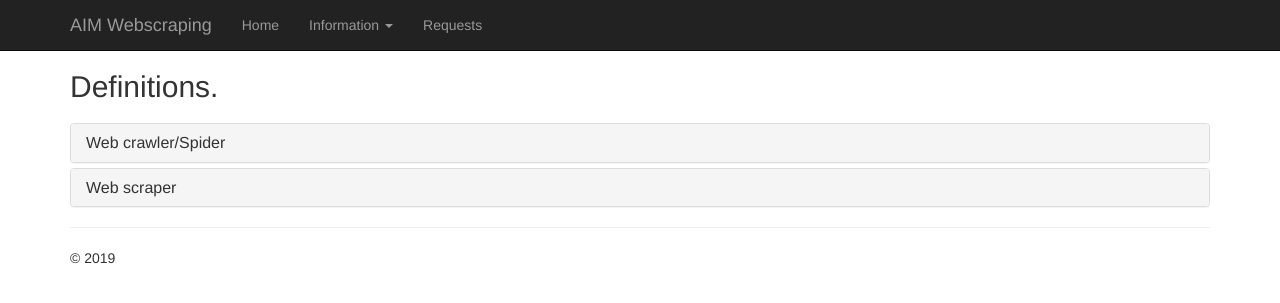
After one commit to avandinter/AIMWebScraping, a Flask app: page /information/definitions in a window 1280 px wide. The commit adds this page. Shown: the top 303 px of the page. Run offline with Flask 2, Linux system fonts and the light colour scheme; parts of the project's set-up code (start-up, migrations or seed data) failed here and were passed over; some libraries are stand-ins or nearby versions.

Commit message:
adding definition content

```diff
--- /dev/null
+++ b/AIMWebScraping/AIMWebScraping/templates/definitions.html
@@ -0,0 +1,144 @@
+{% extends "layout.html" %}
+
+{% block content %}
+
+<h2>{{ title }}.</h2>
+<h3>{{ message }}</h3>
+
+<div class="panel-group" id="definition_accordion">
+	<div class="panel panel-default">
+		<div class="panel-heading">
+			<h2 class="panel-title">
+				<a data-toggle="collapse" data-parent="#definition_accordion" href="#collapse_crawler">
+					Web crawler/Spider
+				</a>
+			</h2>
+		</div>
+		<div id="collapse_crawler" class="panel-collapse collapse">
+			<br />
+			<blockquote>
+				<p>A bot that systematically browses the internet with the intent of indexing pages</p>
+			</blockquote>
+
+				<div class="panel-group" id="crawler_accordion" style="padding: 10px;">
+					<div class="panel panel-default">
+						<div class="panel-heading">
+							<h4 class="panel-title">
+								<a data-toggle="collapse" data-parent="#crawler_accordion" href="#collapse_crawler_selection">
+									Selection Policy
+								</a>
+							</h4>
+						</div>
+						<div id="collapse_crawler_selection" class="panel-collapse collapse">
+							<blockquote>
+								<p>States how a given bot evaluates the importance of a given page for the purpose of prioritization</p>
+							</blockquote>
+						</div>
+					</div>
+					<div class="panel panel-default">
+						<div class="panel-heading">
+							<h4 class="panel-title">
+								<a data-toggle="collapse" data-parent="#crawler_accordion" href="#collapse_crawler_revisit">
+									Revisit Policy
+								</a>
+							</h4>
+						</div>
+						<div id="collapse_crawler_revisit" class="panel-collapse collapse">
+							<blockquote>
+								<p>States how frequently a given bot will go back to a previously indexed page to detect changes</p>
+							</blockquote>
+						</div>
+					</div>
+					<div class="panel panel-default">
+						<div class="panel-heading">
+							<h4 class="panel-title">
+								<a data-toggle="collapse" data-parent="#crawler_accordion" href="#collapse_crawler_polite">
+									Politeness Policy
+								</a>
+							</h4>
+						</div>
+						<div id="collapse_crawler_polite" class="panel-collapse collapse">
+							<blockquote>
+								<p>States how the bot will avoid overloading pages or cause undue stress on a web server</p>
+							</blockquote>
+						</div>
+					</div>
+					<div class="panel panel-default">
+						<div class="panel-heading">
+							<h4 class="panel-title">
+								<a data-toggle="collapse" data-parent="#crawler_accordion" href="#collapse_crawler_parallelization">
+									Parallelization Policy
+								</a>
+							</h4>
+						</div>
+						<div id="collapse_crawler_parallelization" class="panel-collapse collapse">
+							<blockquote>
+								<p>Defines how bots are distributed and coordinated</p>
+							</blockquote>
+						</div>
+					</div>
+				</div>
+		</div>
+	</div>
+	<div class="panel panel-default">
+		<div class="panel-heading">
+			<h2 class="panel-title">
+				<a data-toggle="collapse" data-parent="#definition_accordion" href="#collapse_scraper">
+					Web scraper
+				</a>
+			</h2>
+		</div>
+		<div id="collapse_scraper" class="panel-collapse collapse">
+			<br />
+			<blockquote>
+				<p>The process of extracting information such as images, pricing information, or text from web pages</p>
+			</blockquote>
+			<div class="panel-group" id="scraper_accordion">
+				<div class="panel panel-default">
+					<div class="panel-heading">
+						<h4 class="panel-title">
+							<a data-toggle="collapse" data-parent="#scraper_accordion" href="#collapse_scraper_human">
+								Human Copy and Paste
+							</a>
+						</h4>
+					</div>
+					<div id="collapse_scraper_human" class="panel-collapse collapse">
+						<blockquote>
+							<p>The manual extraction of information from a page. This will sometimes be required if a page creates barriers against automated scraping</p>
+						</blockquote>
+					</div>
+				</div>
+				<div class="panel panel-default">
+					<div class="panel-heading">
+						<h4 class="panel-title">
+							<a data-toggle="collapse" data-parent="#scraper_accordion" href="#collapse_scraper_pattern">
+								Text Pattern Matching
+							</a>
+						</h4>
+					</div>
+					<div id="collapse_scraper_pattern" class="panel-collapse collapse">
+						<blockquote>
+							<p>Using patterns to extract specific information from a web page, this is usually facilitated by regular expressions</p>
+						</blockquote>
+					</div>
+				</div>
+				<div class="panel panel-default">
+					<div class="panel-heading">
+						<h4 class="panel-title">
+							<a data-toggle="collapse" data-parent="#scraper_accordion" href="#collapse_scraper_http">
+								HTTP Programming and parsing
+							</a>
+						</h4>
+					</div>
+					<div id="collapse_scraper_http" class="panel-collapse collapse">
+						<blockquote>
+							<p>Retrieving the HTTP response from a given url request and parsing that response to scrape content</p>
+						</blockquote>
+					</div>
+				</div>
+			</div>
+		</div>
+	</div>
+</div>
+
+{% endblock %}
--- a/AIMWebScraping/AIMWebScraping/templates/layout.html
+++ b/AIMWebScraping/AIMWebScraping/templates/layout.html
@@ -3,7 +3,7 @@
 <head>
     <meta charset="utf-8" />
     <meta name="viewport" content="width=device-width, initial-scale=1.0">
-    <title>{{ title }} - My Flask Application</title>
+    <title>{{ title }} - AIM Webscraping</title>
     <link rel="stylesheet" type="text/css" href="/static/content/bootstrap.min.css" />
     <link rel="stylesheet" type="text/css" href="/static/content/site.css" />
     <script src="/static/scripts/modernizr-2.6.2.js"></script>
@@ -19,14 +19,24 @@
                     <span class="icon-bar"></span>
                     <span class="icon-bar"></span>
                 </button>
-                <a href="/" class="navbar-brand">Application name</a>
+                <a href="/" class="navbar-brand">AIM Webscraping</a>
             </div>
             <div class="navbar-collapse collapse">
-                <ul class="nav navbar-nav">
-                    <li><a href="{{ url_for('home') }}">Home</a></li>
-                    <li><a href="{{ url_for('about') }}">About</a></li>
-                    <li><a href="{{ url_for('requests_demo') }}">Requests</a></li>
-                </ul>
+				<ul class="nav navbar-nav">
+					<li><a href="{{ url_for('home') }}">Home</a></li>
+					<li class="dropdown">
+						<a class="dropdown-toggle" data-toggle="dropdown" href="#">
+							Information
+							<span class="caret"></span>
+						</a>
+						<ul class="dropdown-menu">
+							<li><a href="{{ url_for('information_definitions') }}">Definitions</a></li>
+							<li><a href="#">Page 1-2</a></li>
+							<li><a href="#">Page 1-3</a></li>
+						</ul>
+					</li>
+					<li><a href="{{ url_for('requests_demo') }}">Requests</a></li>
+				</ul>
             </div>
         </div>
     </div>
@@ -35,7 +45,7 @@
         {% block content %}{% endblock %}
         <hr />
         <footer>
-            <p>&copy; {{ year }} - My Flask Application</p>
+            <p>&copy; {{ year }}</p>
         </footer>
     </div>
 
--- a/AIMWebScraping/AIMWebScraping/views.py
+++ b/AIMWebScraping/AIMWebScraping/views.py
@@ -21,6 +21,14 @@ def requests_demo():
         year=datetime.now().year,
         search ="2018",
         message = ""
+    )
+
+@app.route('/information/definitions')
+def information_definitions():
+    return render_template(
+        'definitions.html',
+        title='Definitions',
+        year=datetime.now().year
     )
 
 @app.route('/requests_test')
```
Also changed, not shown: 1 other file.
